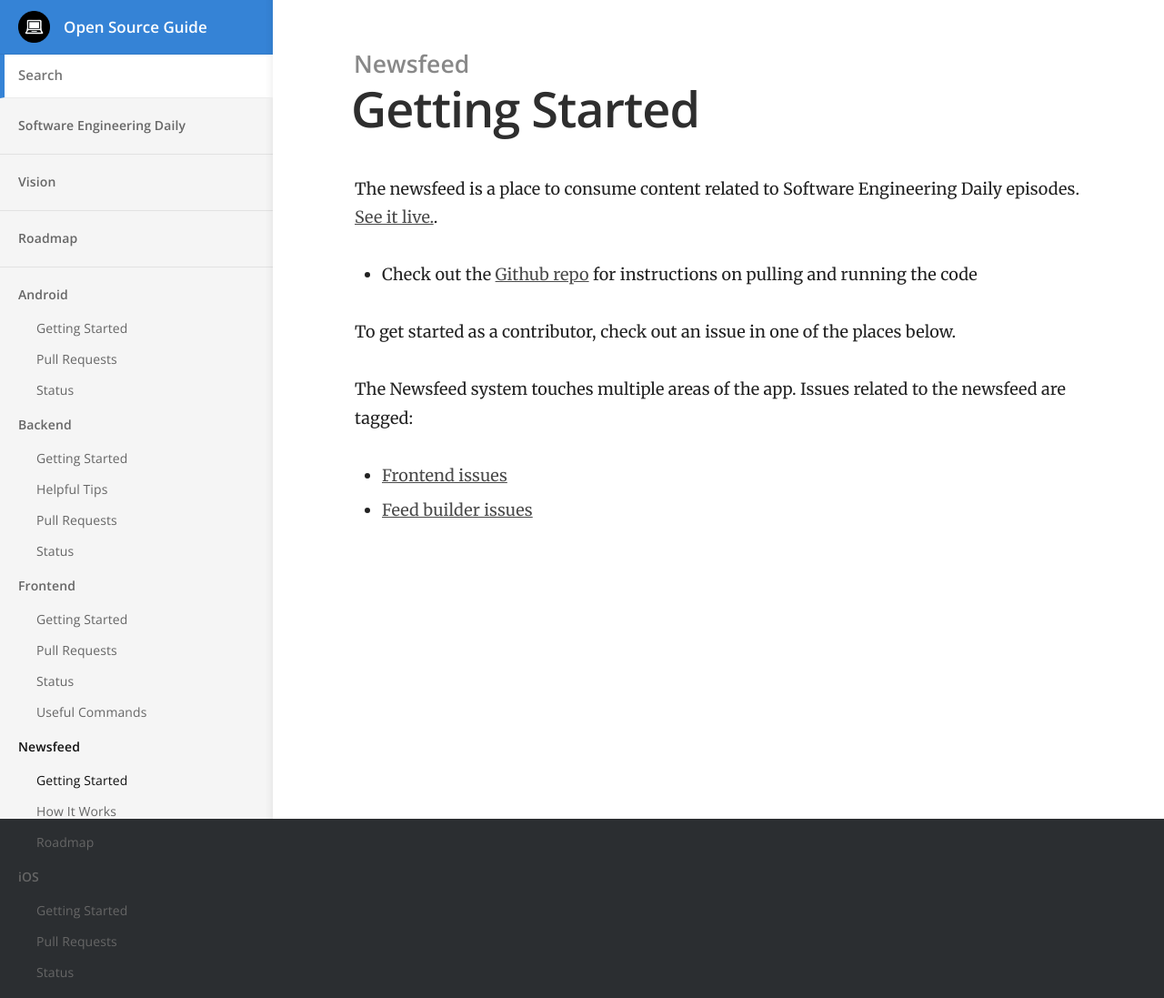
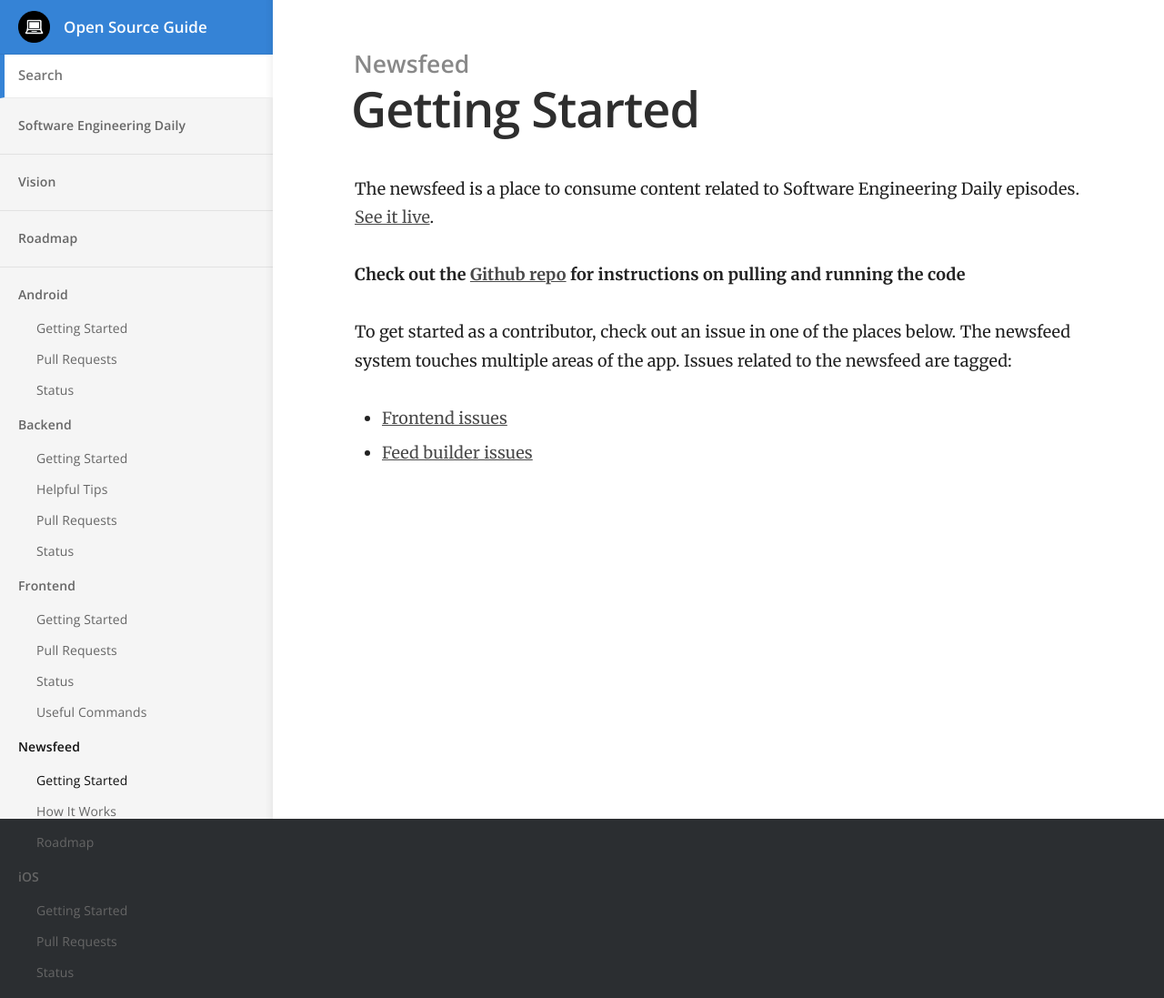
Before and after one commit to SoftwareEngineeringDaily/softwareengineeringdaily.github.io, a Jekyll site: the page built from _docs/Newsfeed/gettingstarted.md, in a window 1280 px wide. Shown: the whole page at 91% size. Built offline with Jekyll 4.4.1, drawn with Linux system fonts in a browser that asks for light colours.

```diff
--- a/_docs/Newsfeed/gettingstarted.md
+++ b/_docs/Newsfeed/gettingstarted.md
@@ -4,12 +4,10 @@ category: Newsfeed
 order: 1
 ---
 
-The newsfeed is a place to consume content related to Software Engineering Daily episodes. [See it live.](http://www.softwaredaily.com/#/feed).
+The newsfeed is a place to consume content related to Software Engineering Daily episodes. [See it live](http://www.softwaredaily.com/#/feed).
 
-* Check out the [Github repo](https://github.com/SoftwareEngineeringDaily/sedaily-feed-service) for instructions on pulling and running the code
+**Check out the [Github repo](https://github.com/SoftwareEngineeringDaily/sedaily-feed-service) for instructions on pulling and running the code**
 
-To get started as a contributor, check out an issue in one of the places below.
-
-The Newsfeed system touches multiple areas of the app. Issues related to the newsfeed are tagged:
+To get started as a contributor, check out an issue in one of the places below. The newsfeed system touches multiple areas of the app. Issues related to the newsfeed are tagged:
 - [Frontend issues](https://github.com/SoftwareEngineeringDaily/sedaily-front-end/issues?q=is%3Aissue+is%3Aopen+label%3A%22News+Feed%22)
 - [Feed builder issues](https://github.com/SoftwareEngineeringDaily/sedaily-feed-service/issues)
```
